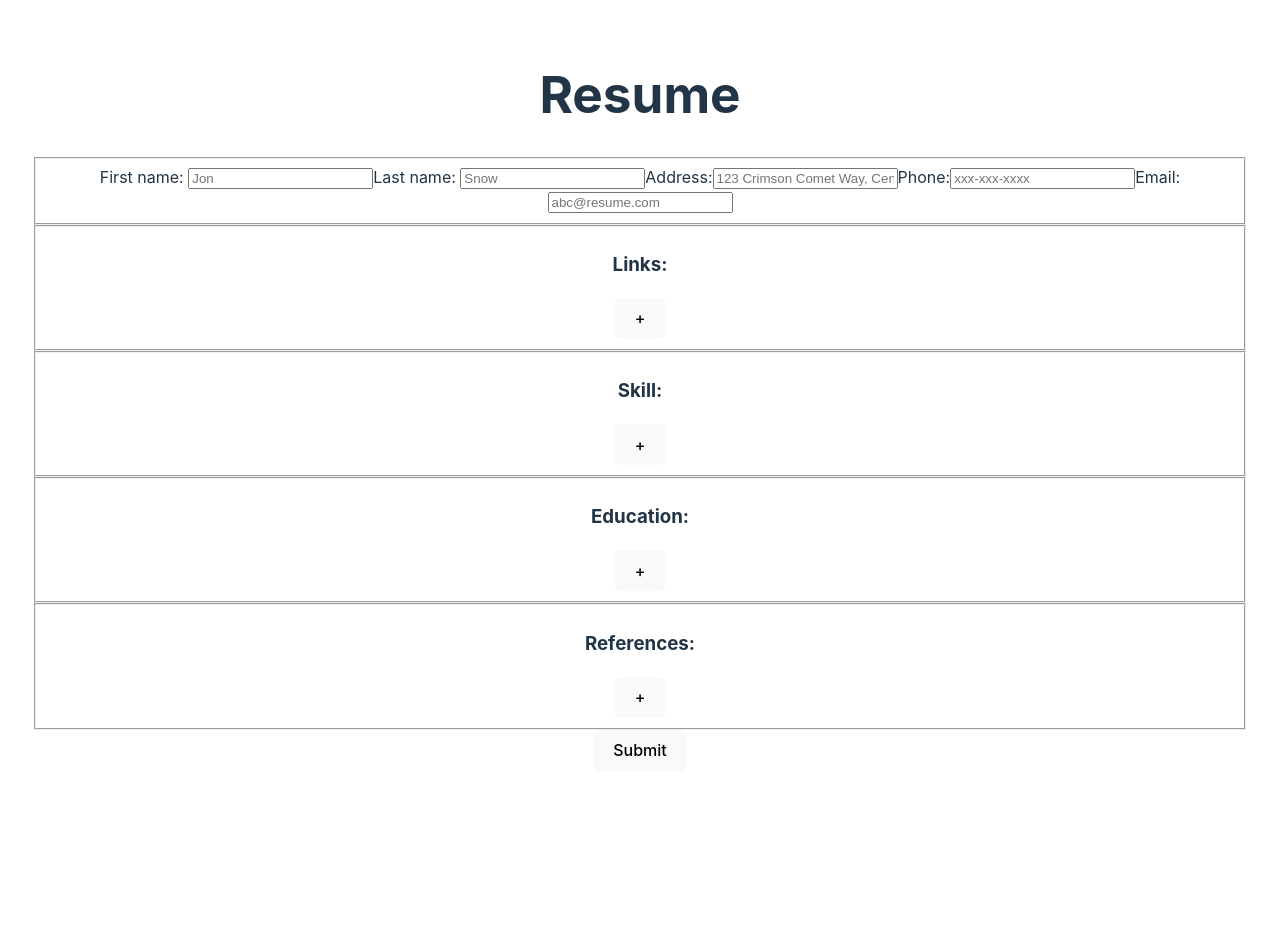
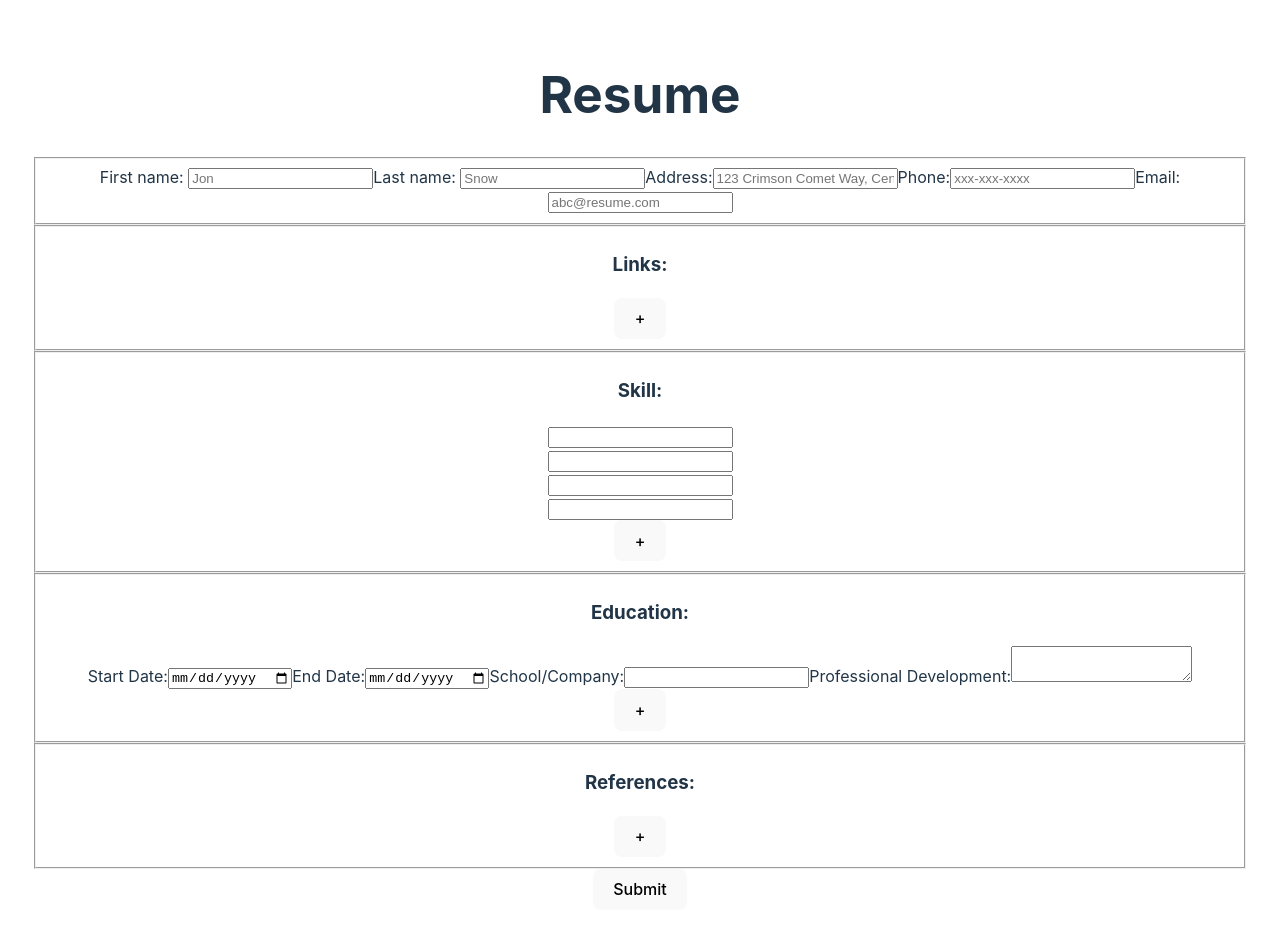
Before and after one commit to Gerrenkeith/cv-react-app, a React (Vite) app: page / in a window 1280 px wide. Both pictures are taken after a click on the button "Create Resume". Shown: the top 934 px of the page. Before the commit the page ends 803 px from the top, so only its background shows below. Built offline with nearby package versions, Linux system fonts and the light colour scheme.

Commit message:
Minimum Requirements
added minimum requirements for the amount of skills, education
and references.

```diff
--- a/src/App.jsx
+++ b/src/App.jsx
@@ -49,12 +49,12 @@ const handleSubmit = (event) => {
     ].filter(skill => skill)
 
     const eduArray = [
-      { date: event.target.eduOne?.value, school: event.target.eduSix?.value, edu: event.target.eduEleven?.value },
-      { date: event.target.eduTwo?.value, school: event.target.eduSeven?.value, edu: event.target.eduTwelve?.value },
-      { date: event.target.eduThree?.value, school: event.target.eduEight?.value, edu: event.target.eduThirteen?.value },
-      { date: event.target.eduFour?.value, school: event.target.eduNine?.value, edu: event.target.eduFourteen?.value },
-      { date: event.target.eduFive?.value, school: event.target.eduTen?.value, edu: event.target.eduFifteen?.value }
-    ].filter(edu => edu.date);
+      { startDate: event.target.eduOne?.value, endDate: event.target.eduSix?.value, school: event.target.eduEleven?.value, edu: event.target.eduSixteen?.value },
+      { startDate: event.target.eduTwo?.value, endDate: event.target.eduSeven?.value, school: event.target.eduTwelve?.value, edu: event.target.eduSeventeen?.value},
+      { startDate: event.target.eduThree?.value, endDate: event.target.eduEight?.value, school: event.target.eduThirteen?.value, edu: event.target.eduEighteen?.value },
+      { startDate: event.target.eduFour?.value, endDate: event.target.eduNine?.value, school: event.target.eduFourteen?.value, edu: event.target.eduNineteen?.value },
+      { startDate: event.target.eduFive?.value, endDate: event.target.eduTen?.value, school: event.target.eduFifteen?.value, edu: event.target.eduTwenty?.value }
+    ].filter(edu => edu.startDate);
 
     const refArray = [
       { name: event.target.refOne?.value, phone: event.target.refSix?.value, email: event.target.refEleven?.value },
--- a/src/Body.jsx
+++ b/src/Body.jsx
@@ -25,7 +25,7 @@ function Education({ resumeData }){
     const displayEdu = resumeData.Edu.map((edu) => (
        <div key={edu}>
             <div>
-                <h4>{edu.date}</h4>
+                <h4>{edu.startDate} - {edu.endDate}</h4>
             </div>
             <div>
                 <h4>{edu.school}</h4>
@@ -44,7 +44,6 @@ function Education({ resumeData }){
                     { displayEdu }
                 </div>
             </div>
-            <hr/>
         </>
     )
 }
--- a/src/Footer.jsx
+++ b/src/Footer.jsx
@@ -12,14 +12,18 @@ function Footer({ resumeData }){
          </div>
     ))
 
+    if(displayRef.length){
     return (
+        <>
+        <hr/>
         <div>
             <div>
                 <h3>References:</h3>
             </div>
                 {displayRef}
         </div>
-    )
+        </>
+    )}
 }
 
 export default Footer;
--- a/src/Header.jsx
+++ b/src/Header.jsx
@@ -17,7 +17,9 @@ function Contacts({resumeData}){
 
 function Links({resumeData}){
    const links = resumeData.Links.map((link, index) => ( <li key={index}><a href={link.url}>{link.website}</a></li>))
-    return (
+
+   if(links.length){
+   return (
         <>
             <div>
                 <div>
@@ -31,7 +33,7 @@ function Links({resumeData}){
             </div>
             <hr/>
         </>
-    )
+    )}
 }
 
 function Profile(){
--- a/src/ResumeForm.jsx
+++ b/src/ResumeForm.jsx
@@ -6,10 +6,10 @@ function ResumeForm({handleSubmit}){
     const skillsContainerRef = useRef(null);
     const refContainerRef = useRef(null);
 
-    const idNum = ["One", "Two", "Three", "Four", "Five", "Six", "Seven", "Eight", "Nine",  "Ten", "Eleven", "Twelve", "Thirteen", "Fourteen", "Fifteen"]
+    const idNum = ["One", "Two", "Three", "Four", "Five", "Six", "Seven", "Eight", "Nine",  "Ten", "Eleven", "Twelve", "Thirteen", "Fourteen", "Fifteen", "Sixteen", "Seventeen", "Eighteen", "Nineteen", "Twenty"]
     let linksNum = 0;
-    let eduNum = 0;
-    let skillsNum = 0;
+    let eduNum = 1;
+    let skillsNum = 4;
     let refNum = 0;
 
     function addLinks(event){
@@ -75,29 +75,40 @@ function ResumeForm({handleSubmit}){
 
             const label = document.createElement("label");
               label.setAttribute("htmlFor", `edu${idNum[eduNum]}`);
-              label.textContent = "Date";
+              label.textContent = "Start Date";
 
             const input = document.createElement("input");
               input.setAttribute( "id", `edu${idNum[eduNum]}`);
               input.setAttribute("type", "date")
 
             const label2 = document.createElement("label");
-              label2.setAttribute("htmlFor", `edu${idNum[eduNum + 5]}`)
-              label2.textContent = "School:"
+              label2.setAttribute("htmlFor", `edu${idNum[eduNum + 10]}`)
+              label2.textContent = "School/Company:"
 
               const input2 = document.createElement("input");
-                  input2.setAttribute("id", `edu${idNum[eduNum + 5]}`)
+                  input2.setAttribute("id", `edu${idNum[eduNum + 10]}`)
 
               const label3 = document.createElement("label");
-              label3.setAttribute("htmlFor", `edu${idNum[eduNum + 10]}`)
-              label3.textContent = "Profecional Development:"
+              label3.setAttribute("htmlFor", `edu${idNum[eduNum + 15]}`)
+              label3.textContent = "Professional Development:"
 
               const input3 = document.createElement("textarea");
-              input3.setAttribute("id", `edu${idNum[eduNum + 10]}`)
+              input3.setAttribute("id", `edu${idNum[eduNum + 15]}`)
+
+              const label4 = document.createElement("label")
+              label4.setAttribute("htmlFor", `edu${idNum[eduNum + 5]}`)
+              label4.textContent = "End Date"
+
+              const input4 = document.createElement("input" )
+              input4.setAttribute("id", `edu${idNum[eduNum + 5]}`)
+              input4.setAttribute("type", "date")
 
             educationContainerRef.current.appendChild(div)
               div.appendChild(label)
               label.appendChild(input)
+
+              div.appendChild(label4)
+              label4.appendChild(input4)
 
             div.appendChild(label2);
             label2.appendChild(input2)
@@ -183,7 +194,28 @@ function ResumeForm({handleSubmit}){
               <div>
                 <h3>Skill:</h3>
               </div>
-              <div ref={skillsContainerRef}></div>
+              <div ref={skillsContainerRef}>
+                <div>
+                  <label htmlFor="skillOne">
+                    <input type="text"  id="skillOne" required/>
+                  </label>
+                </div>
+                <div>
+                  <label htmlFor="skillTwo">
+                    <input type="text"  id="skilltwo" required/>
+                  </label>
+                </div>
+                <div>
+                  <label htmlFor="skillThree">
+                    <input type="text"  id="skillThree" required/>
+                  </label>
+                </div>
+                <div>
+                  <label htmlFor="skillFour">
+                    <input type="text"  id="skillFour" required/>
+                  </label>
+                </div>
+              </div>
               <button onClick={addSkills}>+</button>
             </fieldset>
             <fieldset>
@@ -191,6 +223,24 @@ function ResumeForm({handleSubmit}){
                 <h3>Education:</h3>
               </div>
               <div ref={educationContainerRef}>
+                <div>
+                  <label htmlFor="eduOne">
+                   Start Date:
+                    <input type="date" id="eduOne" required/>
+                  </label>
+                  <label htmlFor="eduSix">
+                    End Date:
+                    <input type="date" id="eduSix" />
+                  </label>
+                  <label htmlFor="eduEleven">
+                    School/Company:
+                    <input type="text" id="eduEleven" required/>
+                  </label>
+                  <label htmlFor="eduSixteen">
+                    Professional Development:
+                    <textarea type="text"  id="eduSixteen" required/>
+                  </label>
+                </div>
               </div>
               <button onClick={addEducation}>+</button>
             </fieldset>
```
